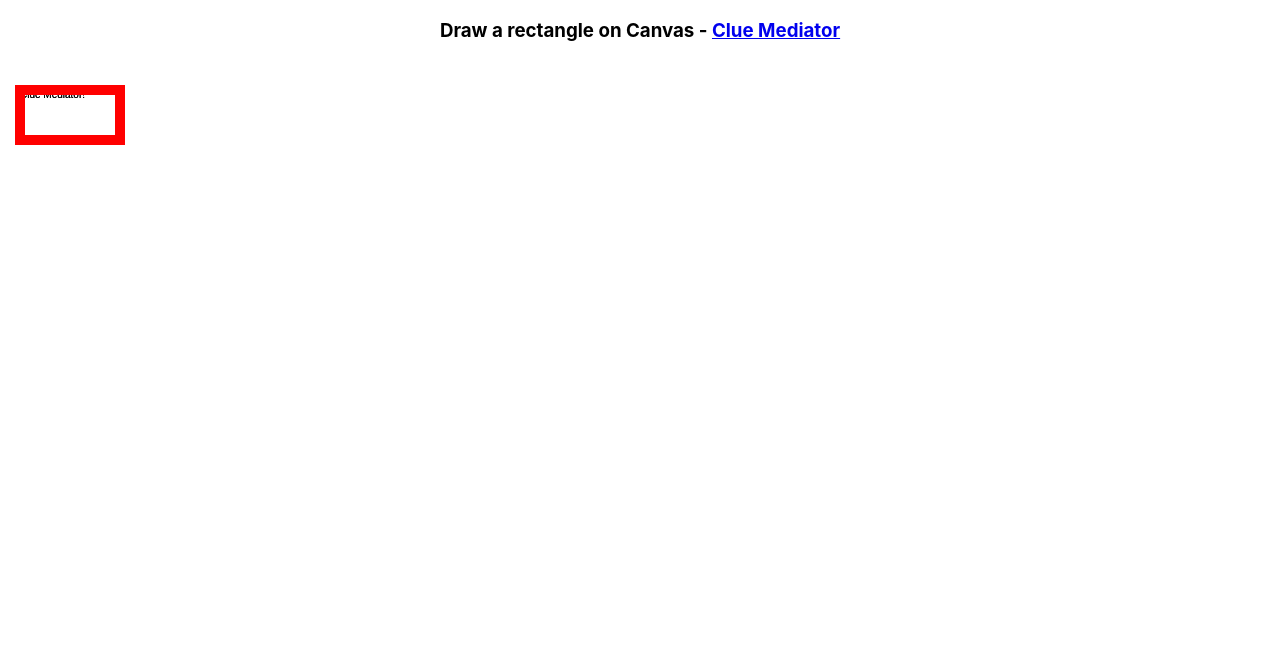
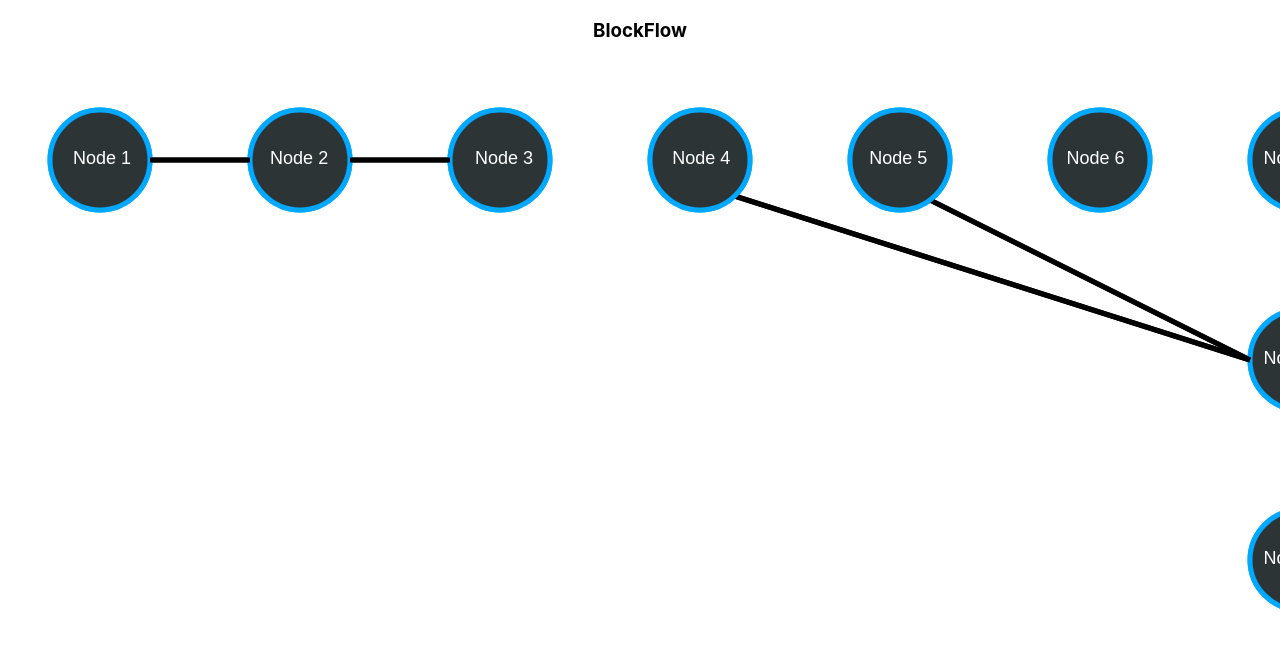
Before and after one commit to joydip007x/SimPlot, a React (Create React App) app: page / in a window 1280 px wide. Shown: the top 648 px of the page. Built offline with nearby package versions, Linux system fonts and the light colour scheme.

Commit message:
circle square line class

```diff
--- a/src/components/BlockFlow/BlockFlow.js
+++ b/src/components/BlockFlow/BlockFlow.js
@@ -1,5 +1,12 @@
 import React, { useRef, useEffect,useState } from 'react'
 import flowTxt from '../../flow_Block_pattern.txt'
+
+import { drawRect,drawFillRect/*,drawFillRect2*/ } from '../DrawRectangle/Rectangle';
+import { drawCircle } from '../DrawCircle/Circle';
+import { drawLineBetween } from '../DrawLine/Line';
+
+import {writeText} from '../DrawText/TextDraw';
+
 
 import './BlockFlow.css'
 
@@ -73,14 +80,9 @@ function BlockFlow() {
         }
         reSetBlockString(temp);
         console.log(blockString.length);
-        //reSetBlockString(temp)
-        //console.log( blockString.length)
-
       });
 
   },[]);
-
-   console.log( blockString.length)
 
   // init  canvas context
   useEffect(() => {
@@ -99,10 +101,49 @@ function BlockFlow() {
     console.log("canvas "+ blockString.length);
     const r1Info = { x: 20, y: 30, w: 100, h: 50 };
     const r1Style = { borderColor: 'red', borderWidth: 10 };
-    writeText({ text: 'Clue Mediator!', x: 20, y: 30, fontSize:5 });
-    drawRect(r1Info, r1Style);
+    //drawRect(ctx,r1Info, r1Style);
+
+    drawCircle(ctx,100,100,50,{insideColor:'#2d3436',strokeClr:'#00a8ff'});
+    writeText(ctx,{ text: 'Node 1', x: 73, y: 90 },18,{color:'white'} );
+
+    drawCircle(ctx,100+(2*100),100,50,{insideColor:'#2d3436',strokeClr:'#00a8ff'});
+    writeText(ctx,{ text: 'Node 2', x: 73+(73*2.7), y: 90 },18,{color:'white'} );
+
+    drawLineBetween(ctx,100+50,100,100+(2*100)-50,100,{strokeStyle:'#00000'});
+
+    drawCircle(ctx,100+(12*100),100+(1*200),50,{insideColor:'#2d3436',strokeClr:'#00a8ff'});
+    writeText(ctx,{ text: 'Node 15', x: 73+(73*6.04*2.7), y: 90+(200) },18,{color:'white'} );
+
+    drawCircle(ctx,100+(12*100),100+(2*200),50,{insideColor:'#2d3436',strokeClr:'#00a8ff'});
+    writeText(ctx,{ text: 'Node 16', x: 73+(73*6.04*2.7), y: 90+(2*200) },18,{color:'white'} );
+
+    drawLineBetween(ctx,100+(12*100)+50,100+(2*200),100+(16*100)-50,100+25,{strokeStyle:'#00000'});
+    drawLineBetween(ctx,100+(6*100),100+25,100+(12*100)-50,100+(1*200),{strokeStyle:'#00000'});
+    drawLineBetween(ctx,100+(8*100),100+25,100+(12*100)-50,100+(1*200),{strokeStyle:'#00000'});
 
 
+    drawCircle(ctx,100+(4*100),100,50,{insideColor:'#2d3436',strokeClr:'#00a8ff'});
+    writeText(ctx,{ text: 'Node 3', x: 73+(73*2.04*2.7), y: 90 },18,{color:'white'} );
+
+    drawLineBetween(ctx,100+(2*100)+(1*50),100,100+(4*100)-(50),100,{strokeStyle:'#00000'});
+
+    drawCircle(ctx,100+(6*100),100,50,{insideColor:'#2d3436',strokeClr:'#00a8ff'});
+    writeText(ctx,{ text: 'Node 4', x: 73+(73*3.04*2.7), y: 90 },18,{color:'white'} );
+
+    drawCircle(ctx,100+(8*100),100,50,{insideColor:'#2d3436',strokeClr:'#00a8ff'});
+    writeText(ctx,{ text: 'Node 5', x: 73+(73*4.04*2.7), y: 90 },18,{color:'white'} );
+
+    drawCircle(ctx,100+(10*100),100,50,{insideColor:'#2d3436',strokeClr:'#00a8ff'});
+    writeText(ctx,{ text: 'Node 6', x: 73+(73*5.04*2.7), y: 90 },18,{color:'white'} );
+
+    drawCircle(ctx,100+(12*100),100,50,{insideColor:'#2d3436',strokeClr:'#00a8ff'});
+    writeText(ctx,{ text: 'Node 7', x: 73+(73*6.04*2.7), y: 90 },18,{color:'white'} );
+
+    drawCircle(ctx,100+(14*100),100,50,{insideColor:'#2d3436',strokeClr:'#00a8ff'});
+    writeText(ctx,{ text: 'Node 89', x: 73+(73*7.08*2.7), y: 90 },18,{color:'white'} );
+
+    drawCircle(ctx,100+(16*100),100,50,{insideColor:'#2d3436',strokeClr:'#00a8ff'});
+    writeText(ctx,{ text: 'Node 45', x: 73+(73*8.08*2.7), y: 90 },18,{color:'white'} );
 
     // const r2Info = { x: 100, y: 100, w: 80, h: 150 };
     // drawRect(r2Info);
@@ -118,50 +159,10 @@ function BlockFlow() {
   }
 
   // draw rectangle
-  const drawRect = (info, style = {}) => {
-    const { x, y, w, h } = info;
-    const { borderColor = 'black', borderWidth = 1 } = style;
-
-    ctx.beginPath();
-    ctx.strokeStyle = borderColor;
-    ctx.lineWidth = borderWidth;
-    ctx.rect(x, y, w, h);
-    ctx.stroke();
-  }
-  const writeText = (info,sizeofFont ,style = {}) => {
-      const { text, x, y } = info;
-      const { fontSize = sizeofFont, fontFamily = 'Arial', color = 'black', textAlign = 'left', textBaseline = 'top' } = style;
-
-      ctx.beginPath();
-      ctx.font = fontSize + 'px ' + fontFamily;
-      ctx.textAlign = textAlign;
-      ctx.textBaseline = textBaseline;
-      ctx.fillStyle = color;
-      ctx.fillText(text, x, y);
-      ctx.stroke();
-    }
-
-  // draw rectangle with background
-  const drawFillRect = (info, style = {}) => {
-    const { x, y, w, h } = info;
-    const { backgroundColor = 'black' } = style;
-
-    ctx.beginPath();
-    ctx.fillStyle = backgroundColor;
-    ctx.fillRect(x, y, w, h);
-  }
-  const drawFillRect2 = (info, style = {}) => {
-    const { x, y, w, h } = info;
-    const { backgroundColor = 'transparent' } = style;
-
-    ctx.beginPath();
-    ctx.fillStyle = backgroundColor;
-    ctx.fillRect(x, y, w, h);
-  }
 
   return (
     <div className="App">
-      <h3>Draw a rectangle on Canvas - <a href="http://www.cluemediator.com" target="_blank" rel="noopener noreferrer">Clue Mediator</a></h3>
+      <h3>BlockFlow </h3>
       <canvas ref={canvas}></canvas>
     </div>
   );
--- /dev/null
+++ b/src/components/DrawCircle/Circle.js
@@ -0,0 +1,14 @@
+
+
+export const drawCircle = (context,centerX,centerY,radius,{insideColor='green'
+                       ,lineWidth=5,strokeClr='#003300'})=>{
+
+    context.beginPath();
+    context.arc(centerX, centerY, radius, 0, 2 * Math.PI, false);
+    context.fillStyle = insideColor;
+    context.fill();
+    context.lineWidth = lineWidth;
+    context.strokeStyle = strokeClr;
+    context.stroke();
+
+}
--- /dev/null
+++ b/src/components/DrawLine/Line.js
@@ -0,0 +1,9 @@
+
+export const drawLineBetween = (context,startX,startY,endX,endY,{strokeclr='#000000'})=>{
+
+    context.beginPath();
+    context.moveTo(startX, startY);
+    context.lineTo(endX,endY);
+    context.strokeStyle =strokeclr ;
+    context.stroke();
+}
--- /dev/null
+++ b/src/components/DrawRectangle/Rectangle.js
@@ -0,0 +1,32 @@
+
+   // draw rectangle with  WHITE background
+  export const drawRect = (ctx,info, style = {}) => {
+    const { x, y, w, h } = info;
+    const { borderColor = 'black', borderWidth = 1 } = style;
+
+    ctx.beginPath();
+    ctx.strokeStyle = borderColor;
+    ctx.lineWidth = borderWidth;
+    ctx.rect(x, y, w, h);
+    ctx.stroke();
+  }
+
+
+  // draw rectangle with background
+  export  const drawFillRect = (ctx,info, style = {}) => {
+    const { x, y, w, h } = info;
+    const { backgroundColor = 'black' } = style;
+
+    ctx.beginPath();
+    ctx.fillStyle = backgroundColor;
+    ctx.fillRect(x, y, w, h);
+  }
+
+  // export const drawFillRect2 = (ctx,info, style = {}) => {
+  //   const { x, y, w, h } = info;
+  //   const { backgroundColor = 'transparent' } = style;
+
+  //   ctx.beginPath();
+  //   ctx.fillStyle = backgroundColor;
+  //   ctx.fillRect(x, y, w, h);
+  // }
--- /dev/null
+++ b/src/components/DrawText/TextDraw.js
@@ -0,0 +1,18 @@
+
+
+export const writeText = (ctx,info,sizeofFont ,style = {}) => {
+      const { text, x, y } = info;
+      const { fontSize = sizeofFont,
+              fontFamily = 'Arial',
+              color = 'black',
+              textAlign = 'left',
+              textBaseline = 'top' } = style;
+
+      ctx.beginPath();
+      ctx.font = fontSize + 'px ' + fontFamily;
+      ctx.textAlign = textAlign;
+      ctx.textBaseline = textBaseline;
+      ctx.fillStyle = color;
+      ctx.fillText(text, x, y);
+      ctx.stroke();
+    }
```
Also changed, not shown: src/components/BlockFlow/a.txt (deleted).
